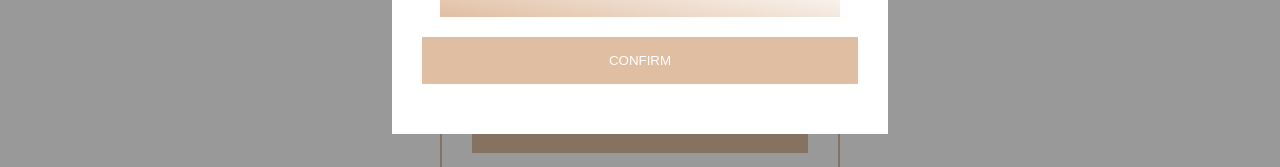
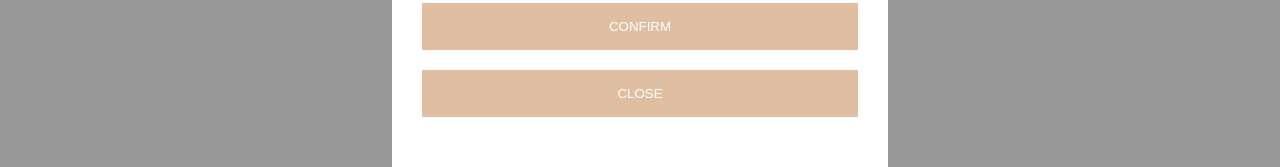
Before and after one commit to LordOfTheVillage/online-store-team, a React app: page /cart in a window 1280 px wide. Both pictures are taken after a click on the button "BUY". Shown: the part 875-1042 px from the top of the page. Built offline with nearby package versions, Linux system fonts and the light colour scheme; the HTML template or start-up script is replaced by a standard one.

Commit message:
feat: update modal window

```diff
--- a/src/components/modules/CartForm.tsx
+++ b/src/components/modules/CartForm.tsx
@@ -2,23 +2,19 @@ import React from "react"
 import { PrimaryButton } from "../simple/PrimaryButton"
 import { PrimaryInput } from "../simple/PrimaryInput"
 
-
-
 interface CartFormProps{
 	amount: number
 	totalPrice: number
-	changeModalClasses: () => void
+	onOpenModal: () => void
 }
 
-export const CartForm: React.FC<CartFormProps> = ({amount, totalPrice, changeModalClasses}) => {
-
-	// const [modalClasses, setModalClasses] = useState({classModal: "modal", classContent: "modal-content"});
+export const CartForm: React.FC<CartFormProps> = ({amount, totalPrice, onOpenModal}) => {
 
 	return(<div className="cart__form">
 		<div>Products: {amount}</div>
 		<div>Total Price: ${totalPrice}</div>
 		<PrimaryInput title="Enter promo code"/>
-		<PrimaryButton title="Buy" onClick = {() => changeModalClasses()}/>
+		<PrimaryButton title="Buy" onClick = {onOpenModal}/>
 
 	</div>)
 }
--- a/src/components/modules/ModalWindow.tsx
+++ b/src/components/modules/ModalWindow.tsx
@@ -1,23 +1,20 @@
-import React, { ReactNode, useState } from "react"
+import React, { ReactNode} from "react"
 
 interface ModalWindowProps{
 	children: ReactNode
-	classes: {
-		classContent: string
-		classModal: string
-	}
+	onClose: () => void
+	isOpenModal: boolean
 }
 
-export const ModalWindow: React.FC<ModalWindowProps> = ({children, classes}) => {
+export const ModalWindow: React.FC<ModalWindowProps> = ({children, onClose, isOpenModal}) => {
 
-	const [modalClasses, setModalClasses] = useState(classes);
+	const classes = isOpenModal
+	? {modalClass: "modal modal-active", modalContentClass: "modal-content modal-content-active"}
+	: {modalClass: "modal", modalContentClass: "modal-content"};
 
-	// console.log(classes)
-	console.log(modalClasses)
-
-  return  <div className={classes.classModal}>
-						<div className="modal-body" onClick = {() => setModalClasses({classModal: "modal", classContent: "modal-content"})}>
-							<div className={classes.classContent} onClick={e => e.stopPropagation()}>
+  return  <div className={classes.modalClass}>
+						<div className="modal-body" onClick = {onClose}>
+							<div className={classes.modalContentClass} onClick={e => e.stopPropagation()}>
 								{children}
 							</div>
 						</div>
--- a/src/components/modules/OrderForm.tsx
+++ b/src/components/modules/OrderForm.tsx
@@ -3,7 +3,11 @@ import { BankCard } from "../simple/BankCard"
 import { PrimaryButton } from "../simple/PrimaryButton"
 import { PrimaryInput } from "../simple/PrimaryInput"
 
-export const OrderForm: React.FC = () => {
+interface OrderFormProps {
+	onClose: () => void
+}
+
+export const OrderForm: React.FC<OrderFormProps> = ({onClose}) => {
 
   return <div className="order-form">
 		<PrimaryInput title="First and Last name"/>
@@ -11,7 +15,7 @@ export const OrderForm: React.FC = () => {
 		<PrimaryInput title="Delivery address"/>
 		<PrimaryInput title="E-mail"/>
 		<BankCard/>
-		<PrimaryButton title="Confirm"/>
-
+		<PrimaryButton title="Confirm" onClick={onClose}/>
+		<PrimaryButton title="Close" onClick={onClose}/>
 	</div>
 }
--- a/src/components/pages/CartPage.tsx
+++ b/src/components/pages/CartPage.tsx
@@ -10,14 +10,10 @@ import { OrderForm } from '../modules/OrderForm'
 
 export const CartPage: FC = () => {
 
-	const [modalClasses, setModalClasses] = useState({classModal: "modal", classContent: "modal-content"});
+	const [isOpenModal, setIsOpenModal] = useState(false);
 
-	const changeModalClasses = () => {
-		setModalClasses({classModal: "modal modal-active", classContent: "modal-content modal-content-active"})
-	}
-
-	console.log(modalClasses)
-
+	const openModal = () => setIsOpenModal(true);
+	const closeModal = () => setIsOpenModal(false);
 
   return (<div className="catalog-page wrapper">
 	<Header/>
@@ -26,8 +22,8 @@ export const CartPage: FC = () => {
 		<div className="cart__products">
 			{PRODUCTS.map(item => <CartRow productInfo={item}/>)}
 		</div>
-		<CartForm amount={10} totalPrice={1000} changeModalClasses={changeModalClasses}/>
+		<CartForm amount={10} totalPrice={1000} onOpenModal={openModal}/>
 	</div>
-	<ModalWindow classes = {modalClasses}><OrderForm/></ModalWindow>
+	<ModalWindow onClose = {closeModal} isOpenModal = {isOpenModal}><OrderForm onClose = {closeModal}/></ModalWindow>
 </div>)
 }
```
